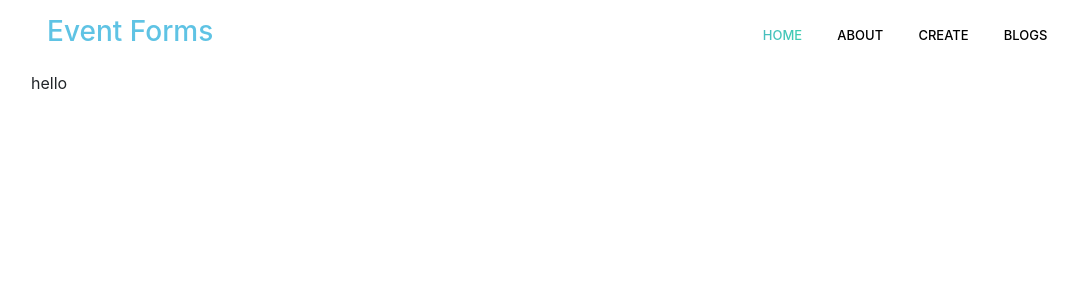
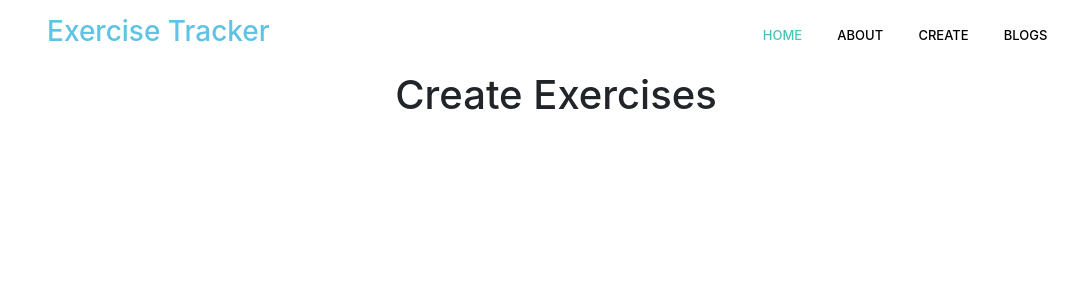
Before and after one commit to shawavisek35/mern-practice, a React (Create React App) app: page /create in a window 1280 px wide. Before the commit this address led to /home. Shown: the top 300 px of the page, without its empty margins (84-1162 px from the left). Built offline with nearby package versions, Linux system fonts and the light colour scheme.

Commit message:
Frontend modified

```diff
--- /dev/null
+++ b/src/components/exercises/exercise.create.js
@@ -0,0 +1,14 @@
+import React , { Component } from "react";
+
+class CreateExercise extends Component{
+
+    render() {
+        return(
+            <div className="container">
+                <h1 className="text-center">Create Exercises</h1>
+            </div>
+        );
+    }
+}
+
+export default CreateExercise;
--- /dev/null
+++ b/src/components/exercises/exercise_list.js
@@ -0,0 +1,14 @@
+import React , { Component } from "react";
+
+class ListExercise extends Component{
+
+    render() {
+        return(
+            <div className="container">
+                <h1 className="text-center">List Exercises</h1>
+            </div>
+        );
+    }
+}
+
+export default ListExercise;
--- /dev/null
+++ b/src/components/exercises/exercise_update.js
@@ -0,0 +1,14 @@
+import React , { Component } from "react";
+
+class UpdateExercise extends Component{
+
+    render() {
+        return(
+            <div className="container">
+                <h1 className="text-center">Update Exercises</h1>
+            </div>
+        );
+    }
+}
+
+export default UpdateExercise;
--- a/src/components/home/home.js
+++ b/src/components/home/home.js
@@ -5,7 +5,9 @@ class Home extends Component{
     render() {
         return(
             <div className="container">
-                hello
+                <div className="container">
+                    <h1>Hello</h1>
+                </div>
             </div>
         );
     }
--- a/src/components/main/main.js
+++ b/src/components/main/main.js
@@ -2,6 +2,10 @@ import React ,{ Component } from "react";
 import { Switch , Route , Redirect } from "react-router-dom";
 import Home from "../home/home.js";
 import Navbar from "../navbar/navbar.js";
+import CreateExercise from "../exercises/exercise.create.js";
+import ListExercise from "../exercises/exercise_list.js";
+import UpdateExercise from "../exercises/exercise_update.js";
+import CreateUser from "../user/create_user.js";
 
 class Main extends Component{
     render() {
@@ -10,6 +14,10 @@ class Main extends Component{
                 <Navbar />
                 <Switch>
                     <Route path="/home" component={() => <Home />} />
+                    <Route path="/create" component={() => <CreateExercise />} />
+                    <Route path="/user" component={() => <CreateUser />} />
+                    <Route path="/edit/:id" component={() => <UpdateExercise />} />
+                    <Route path="/listexercise" component={() => <ListExercise />} />
                     <Redirect to="/home" />
                 </Switch>
             </div>
--- a/src/components/navbar/navbar.js
+++ b/src/components/navbar/navbar.js
@@ -9,7 +9,7 @@ class Navbar extends Component{
                 <header className="header">
                     <div className="menu">
                         <nav class="navbar navbar-expand-lg navbar-light ">
-                            <a class="navbar-brand" href="/home"><h3 className="header-brand">Event Forms</h3></a>
+                            <a class="navbar-brand" href="/home"><h3 className="header-brand">Exercise Tracker</h3></a>
                             <button class="navbar-toggler" type="button" data-toggle="collapse" data-target="#navbarNav" aria-controls="navbarNav" aria-expanded="false" aria-label="Toggle navigation">
                                 <span class="navbar-toggler-icon">
                                     <i class="fa fa-bars" style={{color:"#fff", fontSize:"35px"}}></i>
--- /dev/null
+++ b/src/components/user/create_user.js
@@ -0,0 +1,14 @@
+import React , { Component } from "react";
+
+class CreateUser extends Component{
+
+    render() {
+        return(
+            <div className="container">
+                <h1 className="text-center">Create User</h1>
+            </div>
+        );
+    }
+}
+
+export default CreateUser;
```
